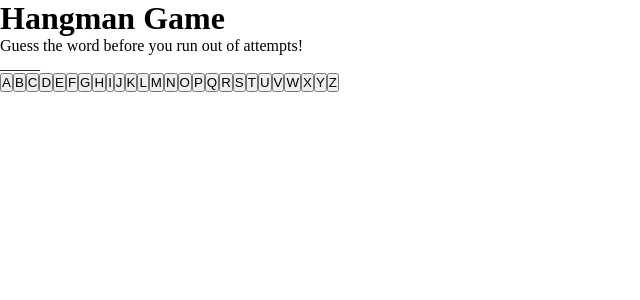
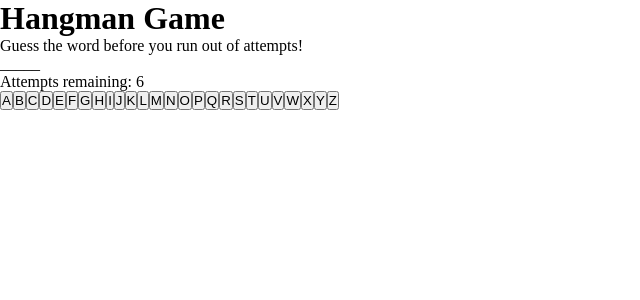
Before and after one commit to Espadv69/Hangman-Game, a React (Vite) app: page / in a window 1280 px wide. Shown: the top 300 px of the page, without its empty margins (0-640 px from the left). Built offline with nearby package versions, Linux system fonts and the light colour scheme; the HTML template or start-up script is replaced by a standard one.

Commit message:
Add AttemptsCounter component to App for displaying remaining attempts

```diff
--- a/src/App.jsx
+++ b/src/App.jsx
@@ -26,6 +26,7 @@ const App = () => {
     <div className="app">
       <Header />
       <WordDisplay word={word} guessedLetters={guessedLetters} />
+      <AttemptsCounter attempts={attemptsRemaining} />
       <KeyBoard
         guessedLetters={guessedLetters}
         onLetterClick={handleLetterClick}
```
